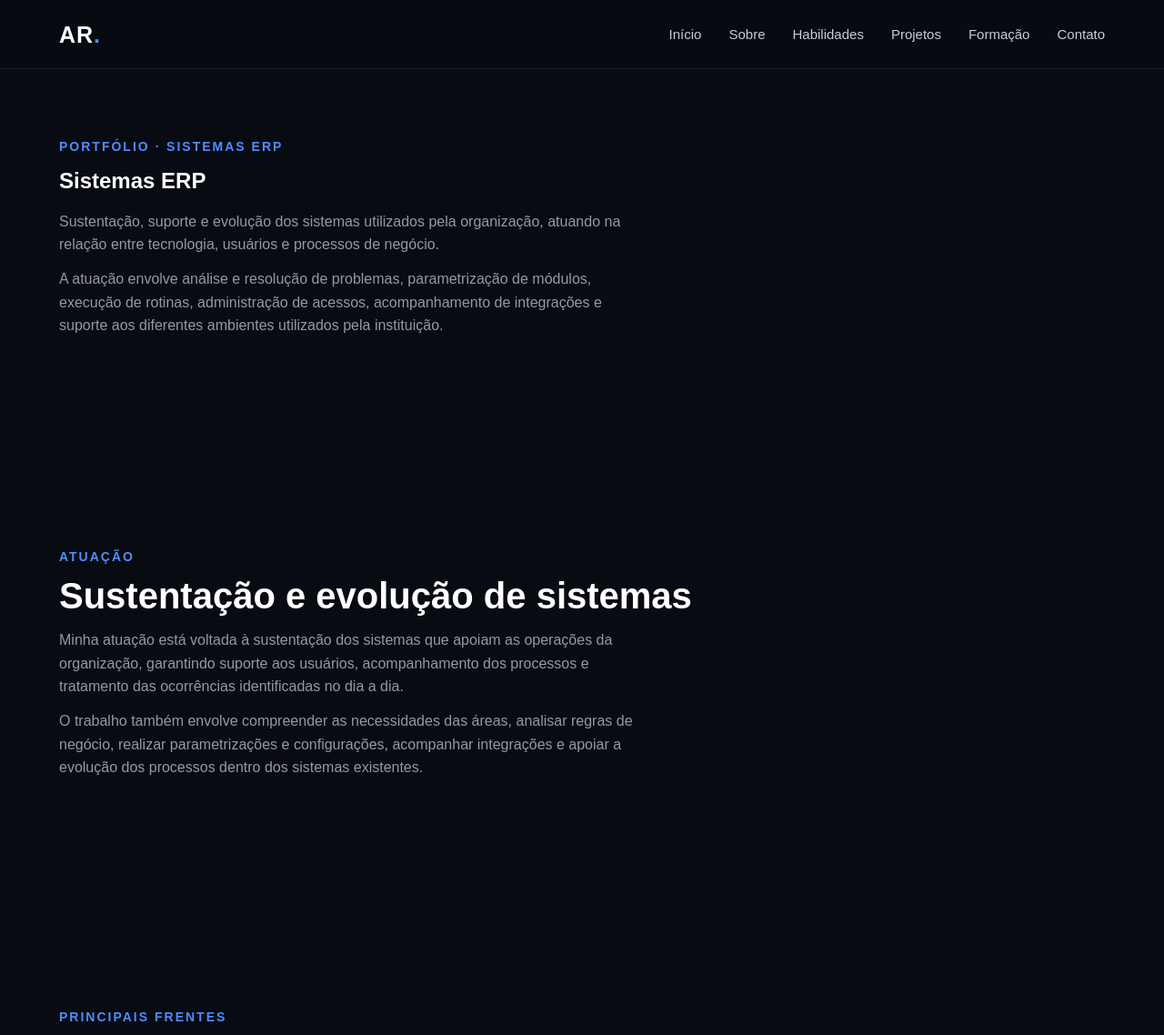
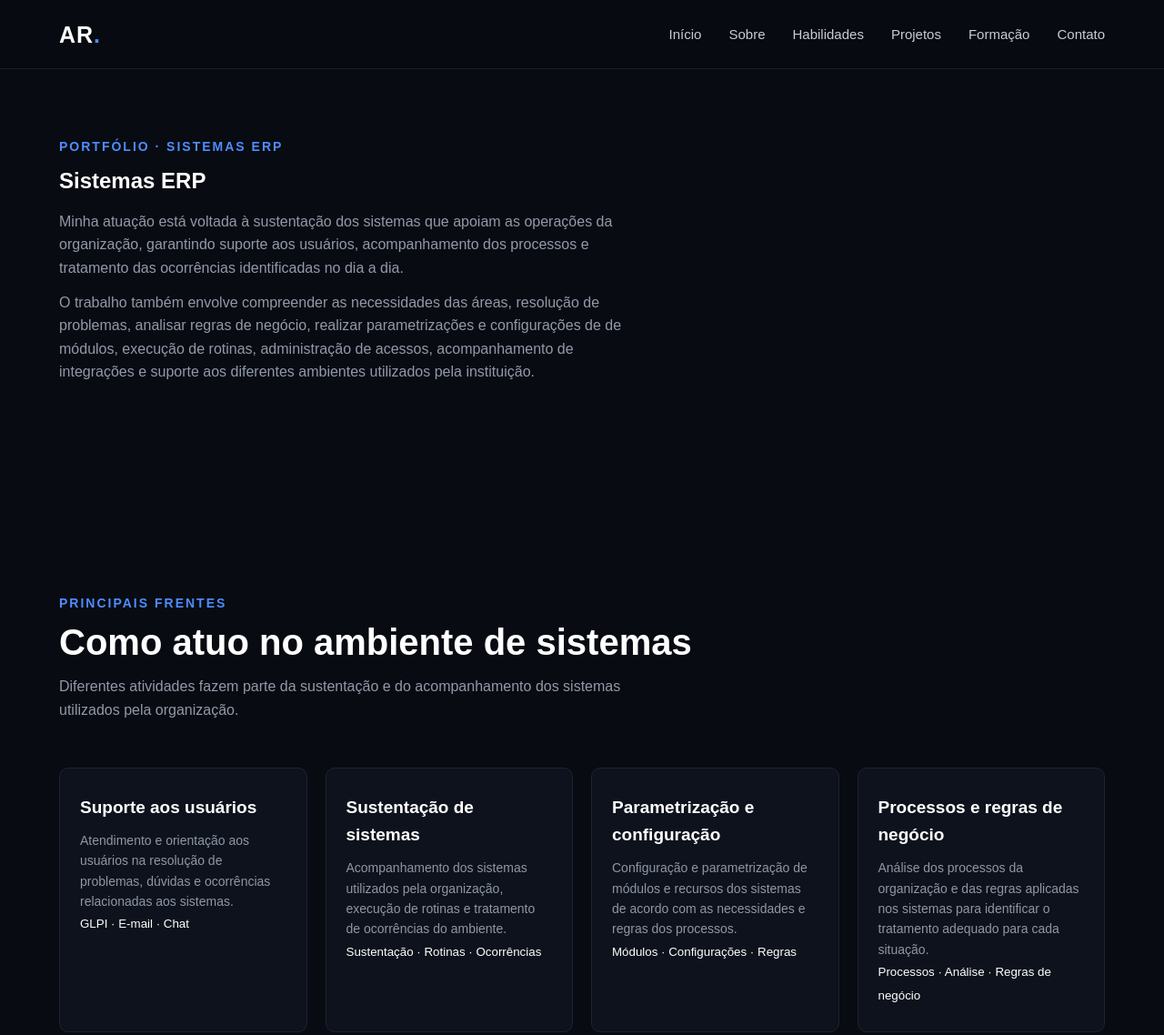
Before and after one commit to ardesouza/aleksandrorodrigues, a plain HTML site: page projetos/sistemas-ERP.html in a window 1280 px wide. Shown: the top 1138 px of the page at 91% size. Drawn offline with Linux system fonts and the light colour scheme.

Commit message:
Revise content for ERP systems support section

```diff
--- a/projetos/sistemas-ERP.html
+++ b/projetos/sistemas-ERP.html
@@ -55,55 +55,18 @@
                 <h1>Sistemas ERP</h1>
 
                 <p>
-                    Sustentação, suporte e evolução dos sistemas utilizados
-                    pela organização, atuando na relação entre tecnologia,
-                    usuários e processos de negócio.
+                    Minha atuação está voltada à sustentação dos sistemas
+                    que apoiam as operações da organização, garantindo suporte
+                    aos usuários, acompanhamento dos processos e tratamento
+                    das ocorrências identificadas no dia a dia.
                 </p>
 
                 <p>
-                    A atuação envolve análise e resolução de problemas,
-                    parametrização de módulos, execução de rotinas,
-                    administração de acessos, acompanhamento de integrações
-                    e suporte aos diferentes ambientes utilizados pela
-                    instituição.
-                </p>
-
-            </div>
-
-        </div>
-
-    </section>
-
-
-    <!-- =========================================
-         APRESENTAÇÃO
-    ========================================== -->
-
-    <section>
-
-        <div class="container">
-
-            <div class="section-title">
-
-                <small>ATUAÇÃO</small>
-
-                <h2>
-                    Sustentação e evolução de sistemas
-                </h2>
-
-                <p>
-                    Minha atuação está voltada à sustentação dos sistemas
-                    que apoiam as operações da organização, garantindo
-                    suporte aos usuários, acompanhamento dos processos
-                    e tratamento das ocorrências identificadas no dia a dia.
-                </p>
-
-                <p>
-                    O trabalho também envolve compreender as necessidades
-                    das áreas, analisar regras de negócio, realizar
-                    parametrizações e configurações, acompanhar integrações
-                    e apoiar a evolução dos processos dentro dos sistemas
-                    existentes.
+                    O trabalho também envolve compreender as necessidades das
+                    áreas, resolução de problemas, analisar regras de negócio,
+                    realizar parametrizações e configurações de de módulos, execução
+                    de rotinas, administração de acessos, acompanhamento de integrações
+                    e suporte aos diferentes ambientes utilizados pela instituição.
                 </p>
 
             </div>
```
